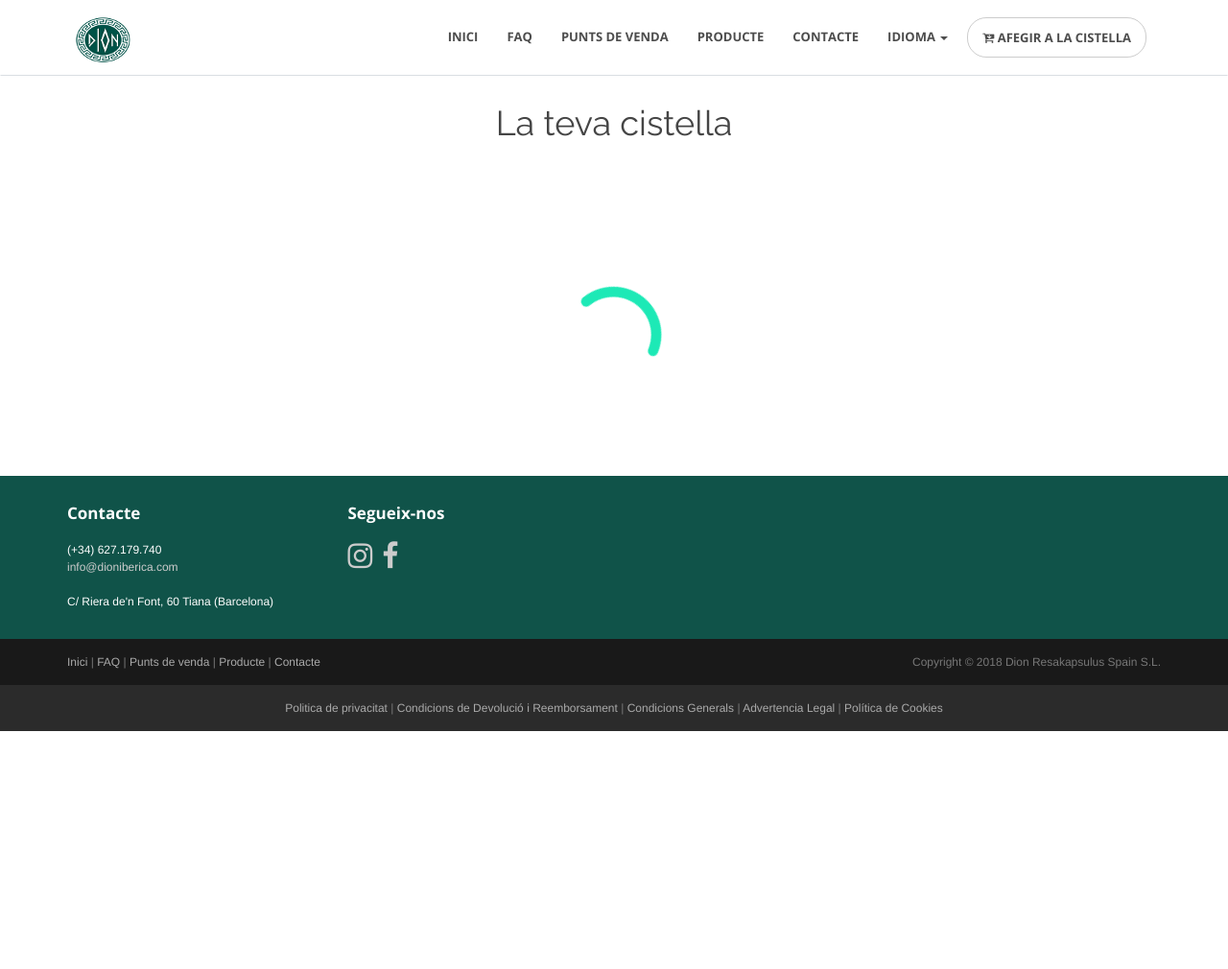
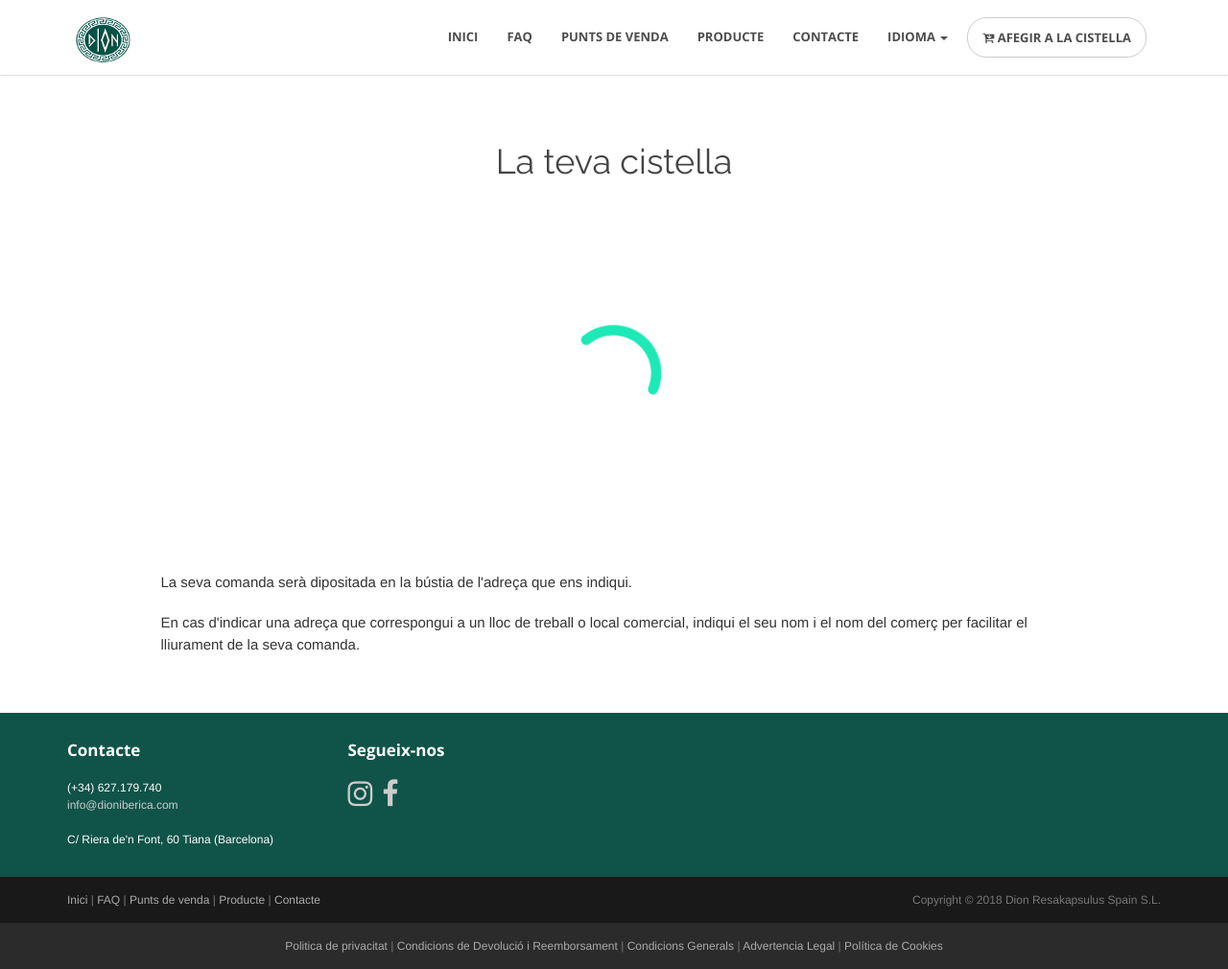
Before and after one commit to DionIberica/dioniberica.website.static, a Jekyll site: the page built from cart/cart.ca.md, in a window 1280 px wide. Shown: the whole page at 96% size. Built offline with Jekyll 4.4.1, drawn with Linux system fonts in a browser that asks for light colours; comment, search, counter and statistics services are not loaded; before the commit the page ends 900 px from its top, so only the background shows below that.

Commit message:
New copies

```diff
--- a/_data/faqs.yml
+++ b/_data/faqs.yml
@@ -18,7 +18,7 @@
       alcoólicas. '
 - frequent: true
   title:
-    es: "¿Me lo puedes explicar técnicamente?"
+    es: "¿Me lo puedes explicar técnicamente? "
     ca: Pots explicar-m'ho amb més detall?
     en: Can you give me more detailed information?
     pt: Podes-me explicar tecnicamente?
--- a/_includes/cart.html
+++ b/_includes/cart.html
@@ -1,4 +1,5 @@
-<div class="container cart">
+<section class="section">
+  <div class="container cart">
     <div class="row">
         <h2 class="text-center title">{{ 'cart.title' | translate }}</h2>
     </div>
@@ -121,4 +122,19 @@
             </table>
         </div>
     </div>
-</div>
+  </div>
+</section>
+<section class="section">
+  <div class="container">
+    <div class="row">
+      <div class="col-sm-12 col-md-10 col-md-offset-1">
+        <p>
+          {{ 'cart.delivery.text' | translate }}
+        </p>
+        <p>
+          {{ 'cart.comercial.delivery.text' | translate }}
+        </p>
+      </div>
+    </div>
+  </div>
+</section>
```
Also changed, not shown: _locales/ca.yml (+12 -2 lines), _locales/en.yml (+7 -0 lines), _locales/es.yml (+11 -2 lines), _locales/pt.yml (+7 -0 lines).
